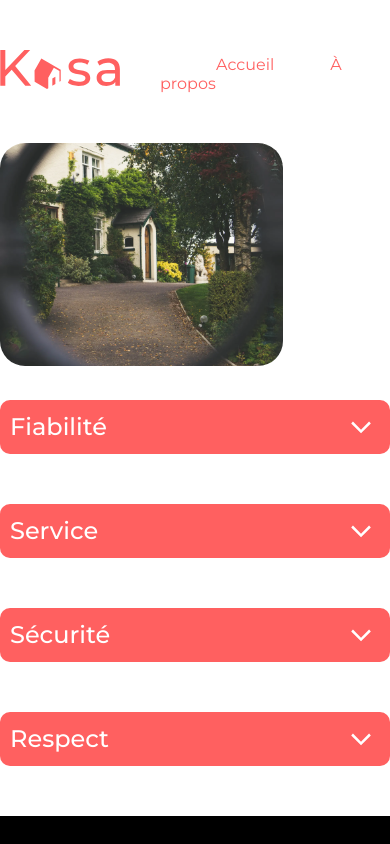
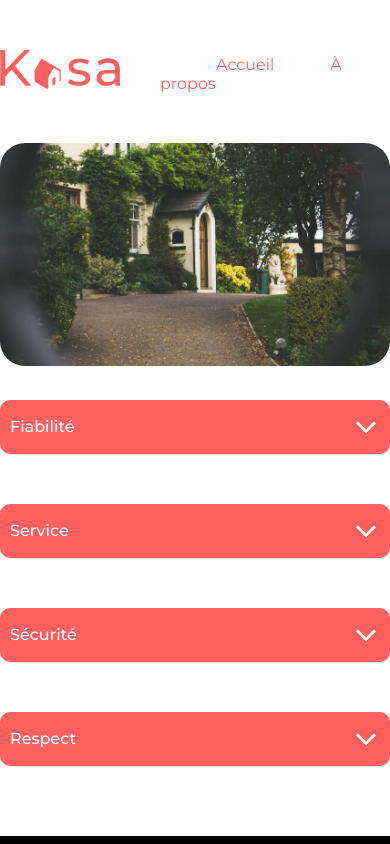
Before and after one commit to MandyTrl/Kasa, a React (Create React App) app: page /about in a window 390 px wide. Shown: the top 844 px of the page. Built offline with nearby package versions, Linux system fonts and the light colour scheme.

Commit message:
responsive mobile : ok > tablet ?

```diff
--- a/src/components/ui/Collapse.tsx
+++ b/src/components/ui/Collapse.tsx
@@ -65,9 +65,7 @@ const Collapse = ({ sectionName, sectionContent, typeOfSection }: CollapseProps)
   return (
     <div className="collapse">
       <div className="collapse__name__container">
-        <p className={clsx(typeOfSection === CollapseTypeEnum.ABOUT && 'collapse__name__about', 'collapse__name')}>
-          {sectionName}
-        </p>
+        <p className="collapse__name">{sectionName}</p>
         <img src={isOpen ? Down : Up} alt="click to scroll down" onClick={() => setIsOpen(!isOpen)} />
       </div>
 
--- a/src/styles/globals.scss
+++ b/src/styles/globals.scss
@@ -72,8 +72,11 @@ $breakpoints: (
 }
 
 body {
-  margin: 0;
+  margin: 0 auto;
   font-family: 'Montserrat';
+  @include media-max('phone') {
+    font-size: 12px;
+  }
 }
 
 footer {
@@ -84,6 +87,9 @@ footer {
   margin: auto 0;
   background-color: #000;
   color: #ffff;
+  @include media-max('phone') {
+    margin-top: 10px;
+  }
 
   .footer__logo {
     width: 122px;
@@ -99,12 +105,11 @@ header {
   align-items: flex-end;
   max-width: 1240px;
   margin: 50px auto;
-
   @include media-max('phone') {
     justify-content: center;
     align-items: center;
     max-width: 335px;
-    margin-top: 20px;
+    margin: 27px auto;
   }
 
   img {
@@ -150,7 +155,7 @@ a:hover {
   }
 
   &__img {
-    max-width: 100%;
+    width: 100%;
     height: 223px;
     object-fit: cover;
     border-radius: 25px;
@@ -172,7 +177,7 @@ a:hover {
     text-shadow: 3px 4px 7px rgba(81, 67, 21, 0.8);
     @include media-max('phone') {
       font-size: 18px;
-      transform: translate(-20%, -90%);
+      transform: translate(-20%, -80%);
     }
   }
 }
@@ -180,9 +185,11 @@ a:hover {
 main {
   width: 100%;
   max-width: 1240px;
-  padding: 0 auto 50px auto;
+  margin: 0 auto 50px auto;
   @include media-max('phone') {
-    padding: 20px 20px 0 20px;
+    max-width: 335px;
+
+    margin: 20px auto auto 20px;
   }
 }
 
@@ -195,7 +202,6 @@ main {
   border-radius: 25px;
   padding: 25px;
   margin-top: 43px;
-
   @include media-max('phone') {
     background-color: #ffff;
     padding: 0;
@@ -238,6 +244,9 @@ main {
     text-overflow: ellipsis;
     white-space: nowrap;
     overflow: hidden;
+    @include media-max('phone') {
+      font-size: 16px;
+    }
   }
 
   &__title:hover {
@@ -282,7 +291,7 @@ main {
   margin-top: 30px;
   @include media-max('phone') {
     flex-direction: column;
-    margin-top: 15px;
+    margin: 15px 5px 0 5px;
   }
 
   &__localisation {
@@ -291,6 +300,7 @@ main {
     @include media-max('phone') {
       line-height: 100%;
       padding-bottom: 0;
+      font-size: 14px;
     }
   }
 
@@ -303,6 +313,8 @@ main {
       line-height: 0px;
       @include media-max('phone') {
         font-size: 18px;
+        line-height: 135%;
+        margin: -1px 0 -5px 0;
       }
     }
   }
@@ -312,13 +324,12 @@ main {
   display: flex;
   flex-direction: column;
   justify-content: space-between;
-  align-items: end;
+  align-items: flex-end;
   @include media-max('phone') {
-    display: flex;
     flex-direction: row-reverse;
     justify-content: space-between;
     align-items: center;
-    margin-top: 16px;
+    margin: 16px 0;
   }
 }
 
@@ -332,10 +343,17 @@ main {
     height: 70px;
     border-radius: 100%;
     padding-left: 10px;
+    @include media-max('phone') {
+      width: 40px;
+      height: 40px;
+    }
   }
 
   p {
     line-height: 8px;
+    @include media-max('phone') {
+      line-height: 4px;
+    }
   }
 }
 
@@ -351,6 +369,7 @@ main {
   margin-top: 31px;
   @include media-max('phone') {
     flex-direction: column;
+    margin-top: 0;
   }
 
   .location__collapse__container {
@@ -365,6 +384,10 @@ main {
 .tags__layout {
   display: flex;
   flex-direction: row;
+  @include media-max('phone') {
+    flex-wrap: wrap;
+    gap: 5px;
+  }
 
   .tag {
     width: fit-content;
@@ -377,12 +400,19 @@ main {
     text-align: center;
     margin-right: 10px;
     padding: 3px 23px;
+    @include media-max('phone') {
+      font-size: 10px;
+      font-weight: 500;
+      height: 18px;
+      // margin-right: 0;
+      // margin: auto 5px;
+    }
   }
 }
 
 //SLIDER
 .slider {
-  width: 355px;
+  width: 335px;
 }
 
 .inner__slider {
@@ -402,6 +432,7 @@ main {
     @include media-max('phone') {
       width: 335px;
       height: 255px;
+      border-radius: 10px;
     }
   }
 
@@ -439,8 +470,6 @@ main {
 
 //COLLAPSE
 .collapse {
-  width: 100%;
-
   .collapse__name__container {
     z-index: 5;
     position: relative;
@@ -450,7 +479,11 @@ main {
     background-color: $main-color;
     border-radius: 10px;
     height: 54px;
-    padding-right: 20px;
+    padding-right: 15px;
+    @include media-max('phone') {
+      height: 35px;
+      font-size: 14px;
+    }
 
     .collapse__name {
       text-transform: capitalize;
@@ -498,11 +531,17 @@ main {
 
     &__title::first-letter {
       font-size: 20px;
+      @include media-max('phone') {
+        font-size: 14px;
+      }
     }
 
     &__content {
       border-left: 1px solid #c1c1c1;
       padding: 0 8px;
+      @include media-max('phone') {
+        padding: 0 6px;
+      }
     }
 
     li {
@@ -513,6 +552,14 @@ main {
 
 .about {
   margin: 30px 0;
+  @include media-max('phone') {
+    margin: 0;
+  }
+}
+.about:first-of-type {
+  @include media-max('phone') {
+    margin-top: 19px;
+  }
 }
 
 .star {
```
